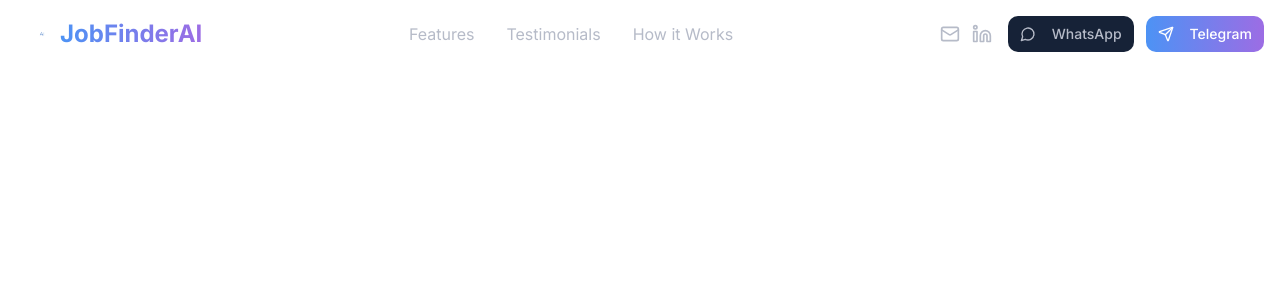
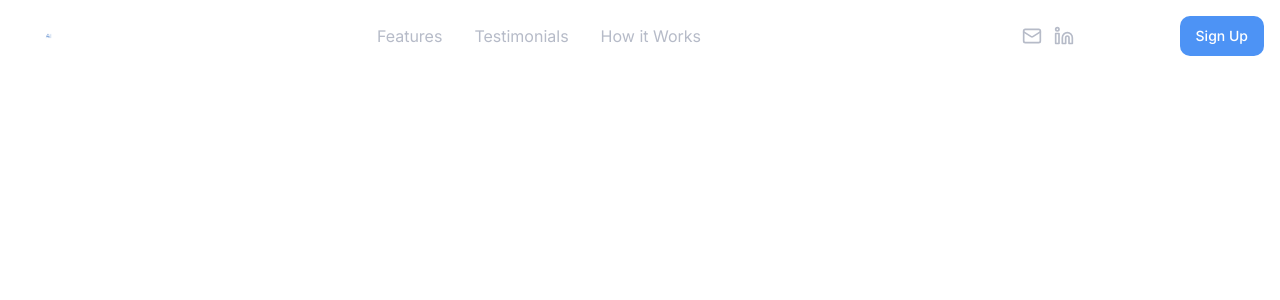
Before and after one commit to Danaemisdan/ai-job-rocket-launch, a React (Vite) app: page /terms in a window 1280 px wide. Shown: the top 300 px of the page. Built offline with nearby package versions, Linux system fonts and the light colour scheme.

Commit message:
Fix: Restore homepage and header elements
Fixes homepage layout, adds logo, and restores sign-in/sign-up links.

```diff
--- a/src/components/landing/Header.tsx
+++ b/src/components/landing/Header.tsx
@@ -20,16 +20,13 @@ const Header = () => {
       isScrolled ? 'glass-card border-b border-border/30' : 'bg-transparent'
     }`}>
       <div className="max-w-7xl mx-auto px-4 py-4 flex items-center justify-between">
-        {/* Logo */}
-        <div className="flex items-center space-x-3">
+        {/* Logo - Just the image */}
+        <div className="flex items-center">
           <img
             src="/lovable-uploads/74297065-04fa-42cd-b939-a8c62e422203.png"
             alt="JobFinderAI"
-            className="h-8 w-8"
+            className="h-10 w-10"
           />
-          <span className="text-2xl font-bold gradient-text">
-            JobFinderAI
-          </span>
         </div>
 
         {/* Navigation - Desktop */}
@@ -39,7 +36,7 @@ const Header = () => {
           <a href="#how-it-works" className="text-muted-foreground hover:text-primary transition-colors duration-300">How it Works</a>
         </nav>
 
-        {/* Right side - CTA Buttons */}
+        {/* Right side - Contact & Auth */}
         <div className="flex items-center space-x-4">
           {/* Contact Icons */}
           <div className="hidden lg:flex items-center space-x-3">
@@ -61,15 +58,13 @@ const Header = () => {
             </a>
           </div>
 
-          {/* CTA Buttons */}
+          {/* Auth Buttons */}
           <div className="hidden md:flex items-center space-x-3">
-            <Button variant="secondary" size="sm" className="glow-button hover:shadow-glow">
-              <MessageCircle className="mr-2 h-4 w-4" />
-              WhatsApp
+            <Button variant="ghost" className="text-foreground hover:text-primary" asChild>
+              <a href="/signin">Sign In</a>
             </Button>
-            <Button size="sm" className="glow-button bg-gradient-to-r from-primary to-accent hover:opacity-90 text-white">
-              <Send className="mr-2 h-4 w-4" />
-              Telegram
+            <Button className="bg-primary hover:bg-primary/90 text-white" asChild>
+              <a href="/signup">Sign Up</a>
             </Button>
           </div>
 
@@ -91,13 +86,11 @@ const Header = () => {
               <a href="#how-it-works" className="text-muted-foreground hover:text-primary transition-colors">How it Works</a>
             </nav>
             <div className="flex flex-col space-y-3 mt-4">
-              <Button variant="secondary" size="sm" className="glow-button">
-                <MessageCircle className="mr-2 h-4 w-4" />
-                Try on WhatsApp
+              <Button variant="ghost" className="text-foreground hover:text-primary w-full" asChild>
+                <a href="/signin">Sign In</a>
               </Button>
-              <Button size="sm" className="glow-button bg-gradient-to-r from-primary to-accent text-white">
-                <Send className="mr-2 h-4 w-4" />
-                Try on Telegram
+              <Button className="bg-primary hover:bg-primary/90 text-white w-full" asChild>
+                <a href="/signup">Sign Up</a>
               </Button>
             </div>
           </div>
```
